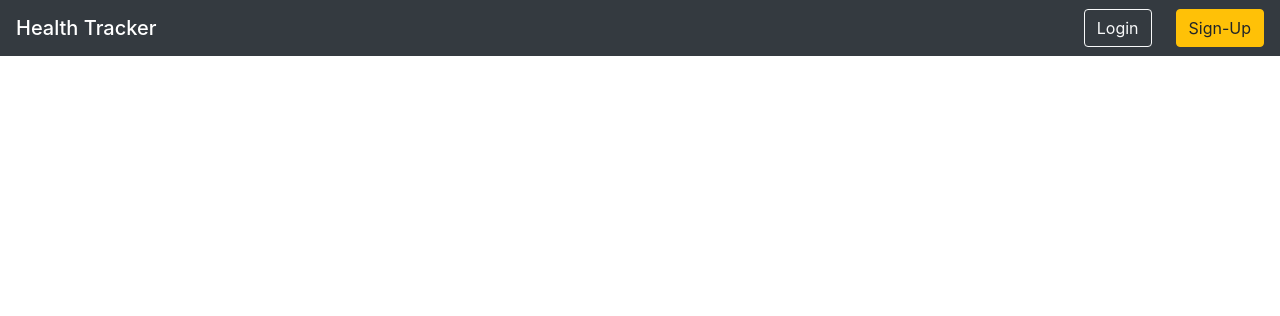
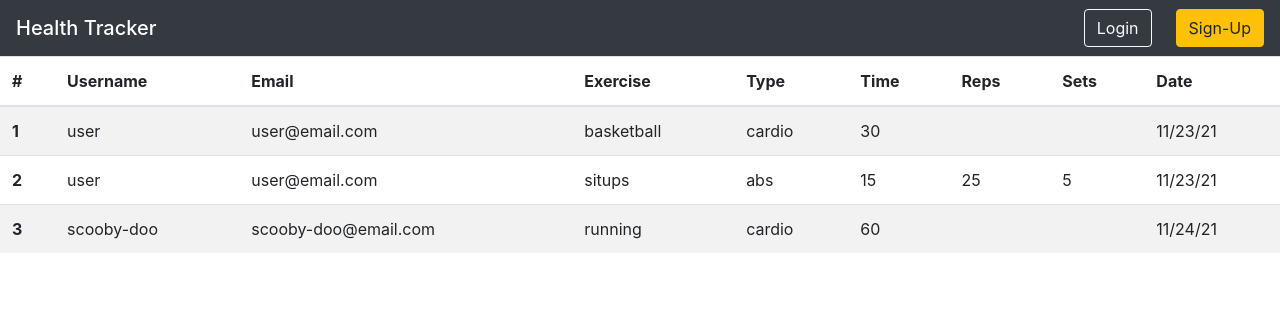
Before and after one commit to warrenp11/health-tracker, a Node server app: page / in a window 1280 px wide. Shown: the top 316 px of the page. Run offline with Node 20, Linux system fonts and the light colour scheme; some libraries are stand-ins or nearby versions.

```diff
--- a/controllers/home-routes.js
+++ b/controllers/home-routes.js
@@ -1,7 +1,21 @@
 const router = require("express").Router();
 
 router.get("/", (req, res) => {
-  res.render("homepage");
+  res.render("homepage", {
+    id: 1,
+    exercise_name: "Basketball",
+    exercise_category: "Cardio",
+    time: 30,
+    created_at: new Date(),
+    comments: [{}, {}],
+    user: {
+      username: "Shaq"
+    }
+  });
+});
+
+router.get("/login", (req, res) => {
+  res.render("login");
 });
 
 module.exports = router;
--- a/public/index.html
+++ /dev/null
@@ -1,27 +0,0 @@
-<!DOCTYPE html>
-<html lang="en">
-<head>
-    <meta charset="UTF-8">
-    <meta http-equiv="X-UA-Compatible" content="IE=edge">
-    <meta name="viewport" content="width=device-width, initial-scale=1.0">
-    <link rel="stylesheet" href="./stylesheets/style.css">
-    <link rel="stylesheet" href="https://stackpath.bootstrapcdn.com/bootstrap/4.3.1/css/bootstrap.min.css" integrity="sha384-ggOyR0iXCbMQv3Xipma34MD+dH/1fQ784/j6cY/iJTQUOhcWr7x9JvoRxT2MZw1T" crossorigin="anonymous">
-    <title>Health Tracker</title>
-</head>
-<body>
-    <header>
-        <nav class="navbar navbar-dark bg-dark">
-            <!-- Navbar content -->
-            <span class="navbar-brand mb-0 h1">Health Tracker</span>
-            <ul class="nav justify-content-end">
-                <li class="nav-item">
-                    <button type="button" class="btn btn-outline-light mr-4">Login</button>
-                </li>
-                <li class="nav-item">
-                    <button type="button" class="btn btn-warning">Sign-Up</button>
-                </li>
-            </ul>
-        </nav>
-    </header>
-</body>
-</html>
--- a/server.js
+++ b/server.js
@@ -1,14 +1,14 @@
 const path = require("path");
 const express = require("express");
+const exphbs = require('express-handlebars');
 const routes = require("./controllers");
 const sequelize = require("./config/connection");
 
 const app = express();
 const PORT = process.env.PORT || 3001;
 
-// Require express-handlebars
+
 // Set up Handlebars.js as engine of choice
-const exphbs = require('express-handlebars');
 const hbs = exphbs.create({});
 
 app.engine('handlebars', hbs.engine);
--- a/views/home.handlebars
+++ /dev/null
@@ -1 +0,0 @@
-<div>You are on the homepage</div>
--- /dev/null
+++ b/views/homepage.handlebars
@@ -0,0 +1,50 @@
+<table class="table table-striped">
+        <thead>
+          <tr>
+            <th scope="col">#</th>
+            <th scope="col">Username</th>
+            <th scope="col">Email</th>
+            <th scope="col">Exercise</th>
+            <th scope="col">Type</th>
+            <th scope="col">Time</th>
+            <th scope="col">Reps</th>
+            <th scope="col">Sets</th>
+            <th scope="col">Date</th>
+          </tr>
+        </thead>
+        <tbody>
+          <tr>
+            <th scope="row">1</th>
+            <td>user</td>
+            <td>user@email.com</td>
+            <td>basketball</td>
+            <td>cardio</td>
+            <td>30</td>
+            <td></td>
+            <td></td>
+            <td>11/23/21</td>
+          </tr>
+          <tr>
+            <th scope="row">2</th>
+            <td>user</td>
+            <td>user@email.com</td>
+            <td>situps</td>
+            <td>abs</td>
+            <td>15</td>
+            <td>25</td>
+            <td>5</td>
+            <td>11/23/21</td>
+          </tr>
+          <tr>
+            <th scope="row">3</th>
+            <td>scooby-doo</td>
+            <td>scooby-doo@email.com</td>
+            <td>running</td>
+            <td>cardio</td>
+            <td>60</td>
+            <td></td>
+            <td></td>
+            <td>11/24/21</td>
+          </tr>
+        </tbody>
+      </table>
--- a/views/layouts/main.handlebars
+++ b/views/layouts/main.handlebars
@@ -4,7 +4,7 @@
     <meta charset="UTF-8">
     <meta http-equiv="X-UA-Compatible" content="IE=edge">
     <meta name="viewport" content="width=device-width, initial-scale=1.0">
-    <link rel="stylesheet" href="/stylesheets/style.css">
+    {{!--<link rel="stylesheet" href="/stylesheets/style.css">--}}
     <link rel="stylesheet" href="https://stackpath.bootstrapcdn.com/bootstrap/4.3.1/css/bootstrap.min.css" integrity="sha384-ggOyR0iXCbMQv3Xipma34MD+dH/1fQ784/j6cY/iJTQUOhcWr7x9JvoRxT2MZw1T" crossorigin="anonymous">
     <title>Health Tracker</title>
 </head>
@@ -12,7 +12,6 @@
     <div class="wrapper">
         <header>
             <nav class="navbar navbar-dark bg-dark">
-                <!-- Navbar content -->
                 <span class="navbar-brand mb-0 h1">Health Tracker</span>
                 <ul class="nav justify-content-end">
                     <li class="nav-item">
@@ -25,7 +24,9 @@
             </nav>
         </header>
         <main>
-            {{{ body }}}
+            <div class="wrapper">
+                {{{ body }}}
+            </div>
         </main>
     </div>
 </body>
```
Also changed, not shown: views/login.handlebars (added, +17 -0 lines), zzzzzz/login.html (added, +139 -0 lines), zzzzzz/style.css (added).
